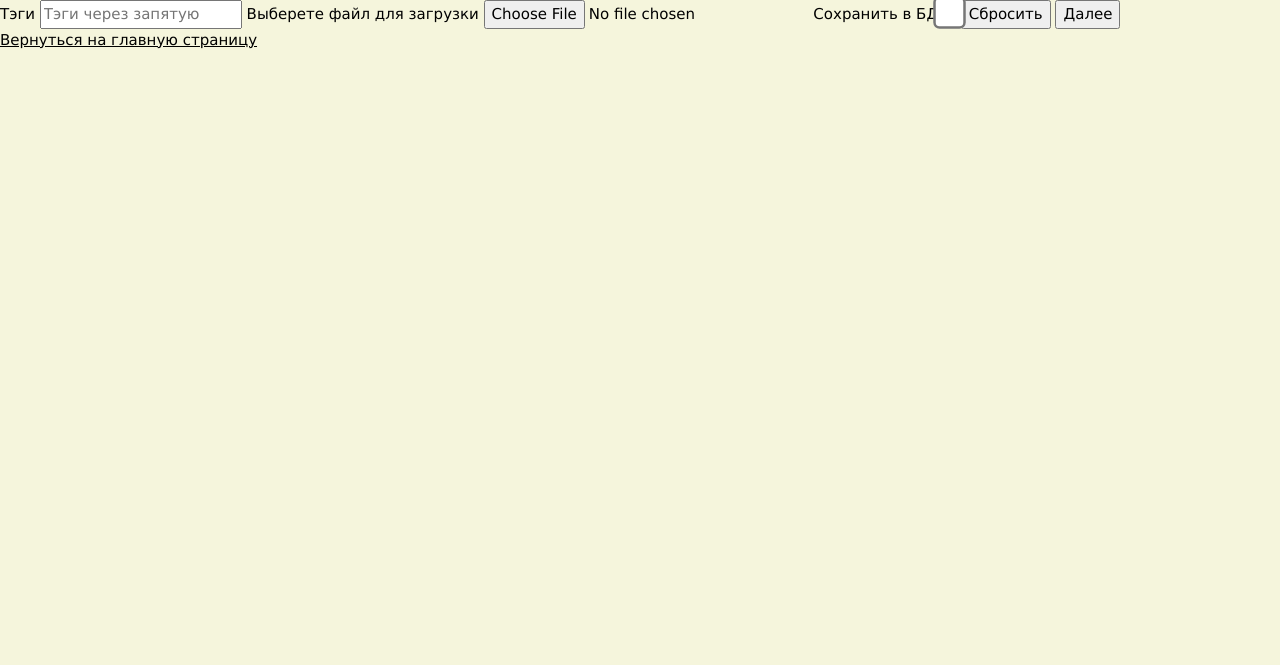
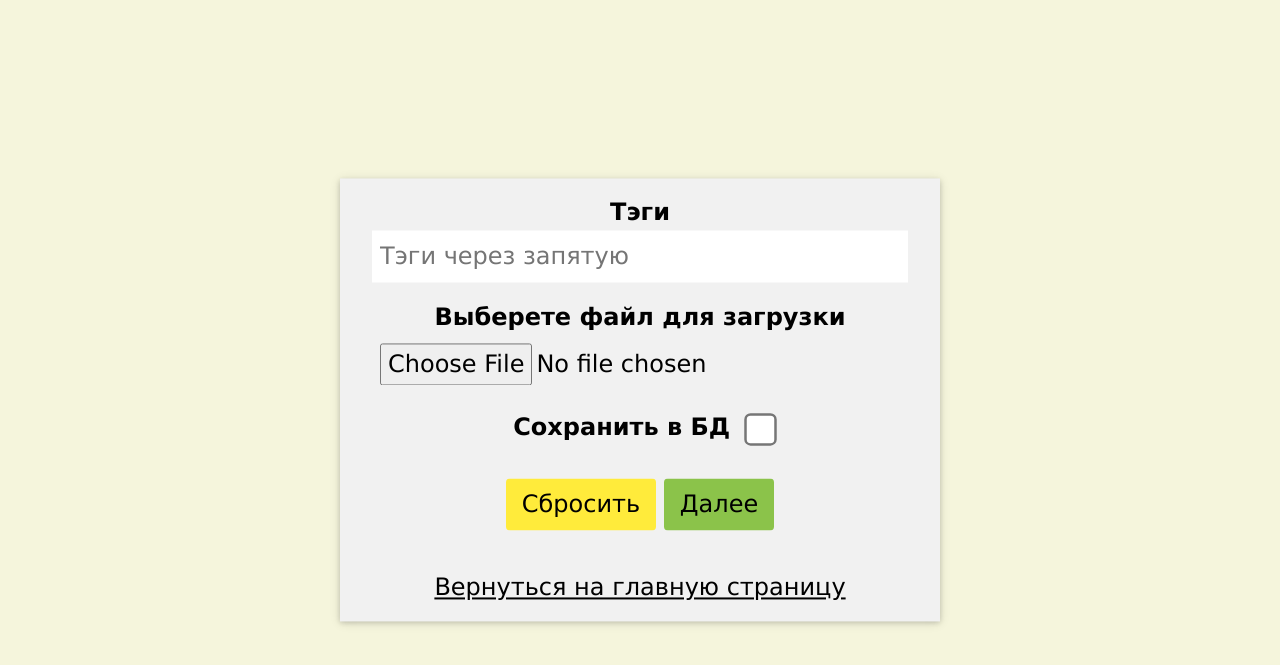
Before and after one commit to moevm/bsc-Python-code-obfuscation, a Flask app: page /upload_file in a window 1280 px wide. Shown: the top 665 px of the page. Run offline with Flask 2, Linux system fonts and the light colour scheme.

Commit message:
add styles for upload file page

```diff
--- a/app/templates/upload_file.html
+++ b/app/templates/upload_file.html
@@ -14,20 +14,44 @@
 
     {{ super() }}
 
-    <form action="{{ url_for('upload_file') }}" method="POST" enctype="multipart/form-data">
-        <label for="tags_text">Тэги</label>
-        <input id="tags_text" type="text" name="tags" placeholder="Тэги через запятую">
+    <div class="w3-auto">
+        <div class="w3-display-middle">
+            <div class="w3-card w3-animate-opacity w3-light-gray">
+                <form class="w3-container w3-center" action="{{ url_for('upload_file') }}" method="POST" enctype="multipart/form-data">
+                    <div class="w3-panel w3-xlarge">
+                        <label for="tags_text">
+                            <b>Тэги</b>
+                        </label>
+                        <input class="w3-input w3-border-0" id="tags_text" type="text" name="tags" placeholder="Тэги через запятую">
+                    </div>
 
-        <label for="source_code_file_select">Выберете файл для загрузки</label>
-        <input id="source_code_file_select" type="file" name="source_code" required>
+                    <div class="w3-panel w3-xlarge">
+                        <label for="source_code_file_select">
+                            <b>Выберете файл для загрузки</b>
+                        </label>
+                        <input class="w3-input w3-border-0 w3-center" id="source_code_file_select" type="file" name="source_code" required>
+                    </div>
 
-        <label for="save_to_db_checkbox">Сохранить в БД</label>
-        <input id="save_to_db_checkbox" type="checkbox" name="save_to_db">
+                    <div class="w3-panel w3-xlarge">
+                        <label for="save_to_db_checkbox">
+                            <b>Сохранить в БД</b>
+                        </label>
+                        <input class=" w3-check w3-margin-left" id="save_to_db_checkbox" type="checkbox" name="save_to_db">
+                    </div>
 
-        <input type="reset" value="Сбросить">
-        <input type="submit" value="Далее">
-    </form>
+                    <div class="w3-panel w3-bar w3-xlarge">
+                        <input class="w3-btn w3-round w3-yellow" type="reset" value="Сбросить">
+                        <input class="w3-btn w3-round w3-light-green" type="submit" value="Далее">
+                    </div>
 
-    <a href="{{ url_for('index_page') }}">Вернуться на главную страницу</a>
+                    <div class="w3-panel w3-xlarge w3-hover-pale-red">
+                        <a href="{{ url_for('index_page') }}">Вернуться на главную страницу</a>
+                    </div>
+                </form>
+            </div>
+        </div>
+    </div>
+
+
 
 {% endblock %}
```
